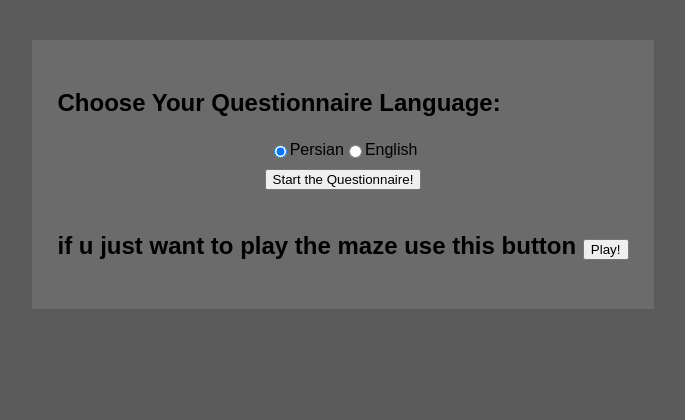
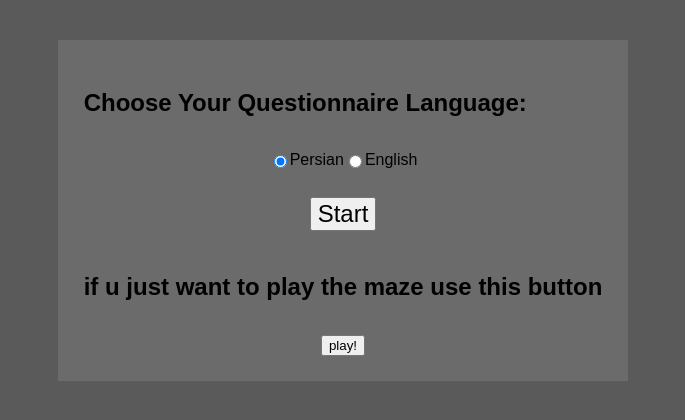
Before and after one commit to MatinDelkhosh/MazeTaskQuationnaire, a plain HTML site: page index.html in a window 1280 px wide. Shown: the part 128-548 px from the top of the page, without its empty margins (297-982 px from the left). Drawn offline with Linux system fonts and the light colour scheme.

Commit message:
Update index.html

```diff
--- a/index.html
+++ b/index.html
@@ -59,12 +59,17 @@
       	#Language {
           	background-color: rgba(255, 255, 255, 0.1);
             padding: 2%;
+            display: flex;
+            flex-direction: column;
         }
       	#Language div{
 			display: flex;
           	justify-content: center;
             align-items: center;
             margin-top: 10px;
+        }
+        #startbtn{
+            font-size: min(5vw,3vh);
         }
         #questionnaire {
             text-align: center;
@@ -79,8 +84,10 @@
             display: none;
             flex-direction: column;
             align-items: center;
-            width: 50%;
-            max-width: min(50vw,40vh);
+            width: 70%;
+            height: 80vh;
+            max-width: min(70vw,40vh);
+            max-height: min(80vw,80vh);
         }
         #mobileControls > div {
             display: flex;
@@ -108,12 +115,12 @@
 
     		<h3>Choose Your Questionnaire Language:</h3>
         <div><input type="radio" name="Lang" checked="true" Value="Fa">Persian</input>
-      	<input type="radio" name="Lang" Value="En">English</input></div>
-        <div><button onclick="createQuestionnaire()">Start the Questionnaire!</button></div><br>
+      	<input type="radio" name="Lang" Value="En">English</input></div><br>
+        <div><button onclick="createQuestionnaire()" id="startbtn">Start</button></div><br>
 
-  			<h3>if u just want to play the maze use this button
-            <button onclick="startMazeSequenceNoSave()">Play!</button>
-        </h3>
+  		<h3>if u just want to play the maze use this button</h3>
+        <div><button onclick="startMazeSequenceNoSave()">play!</button></div>
+
 
     </div>
     <br>
```
